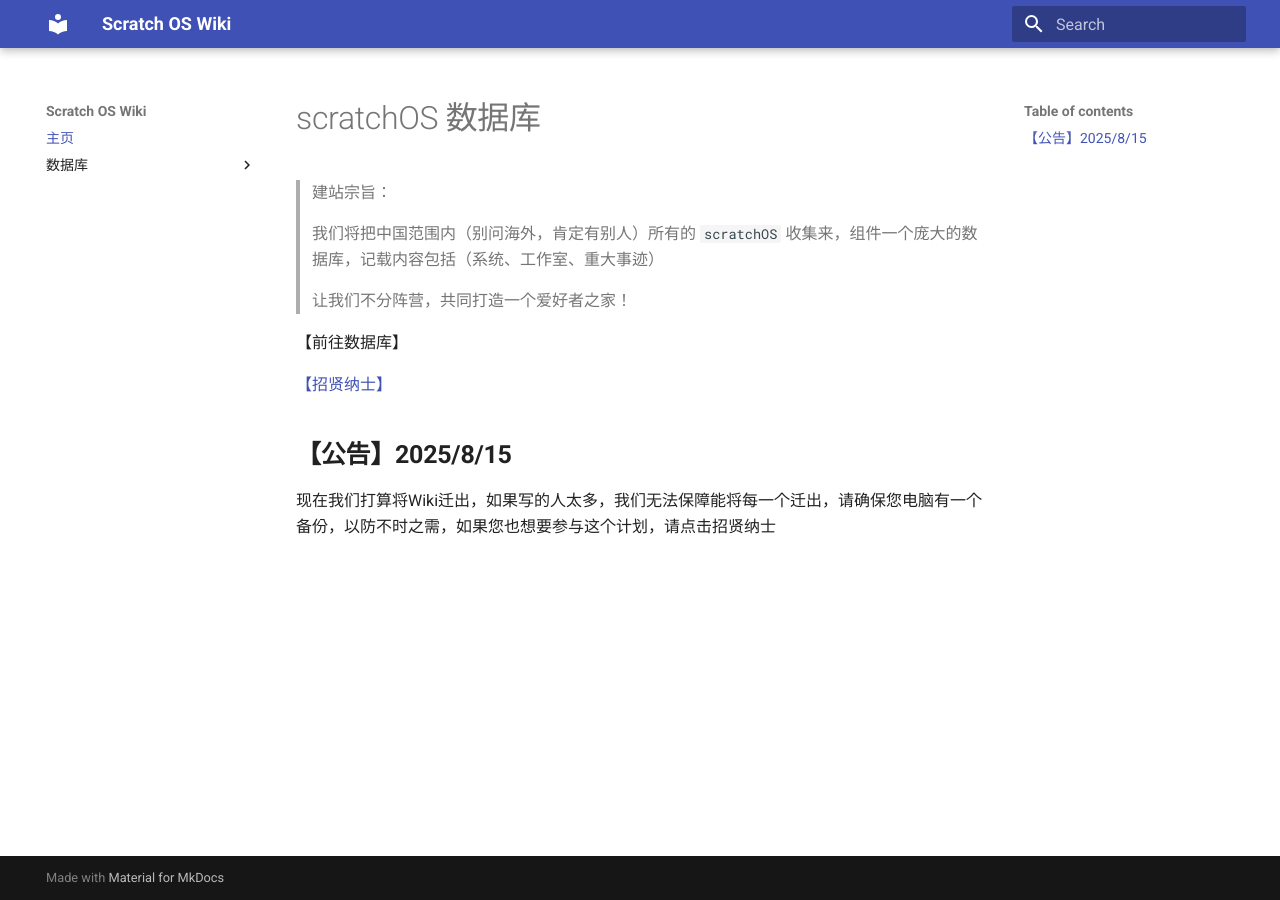
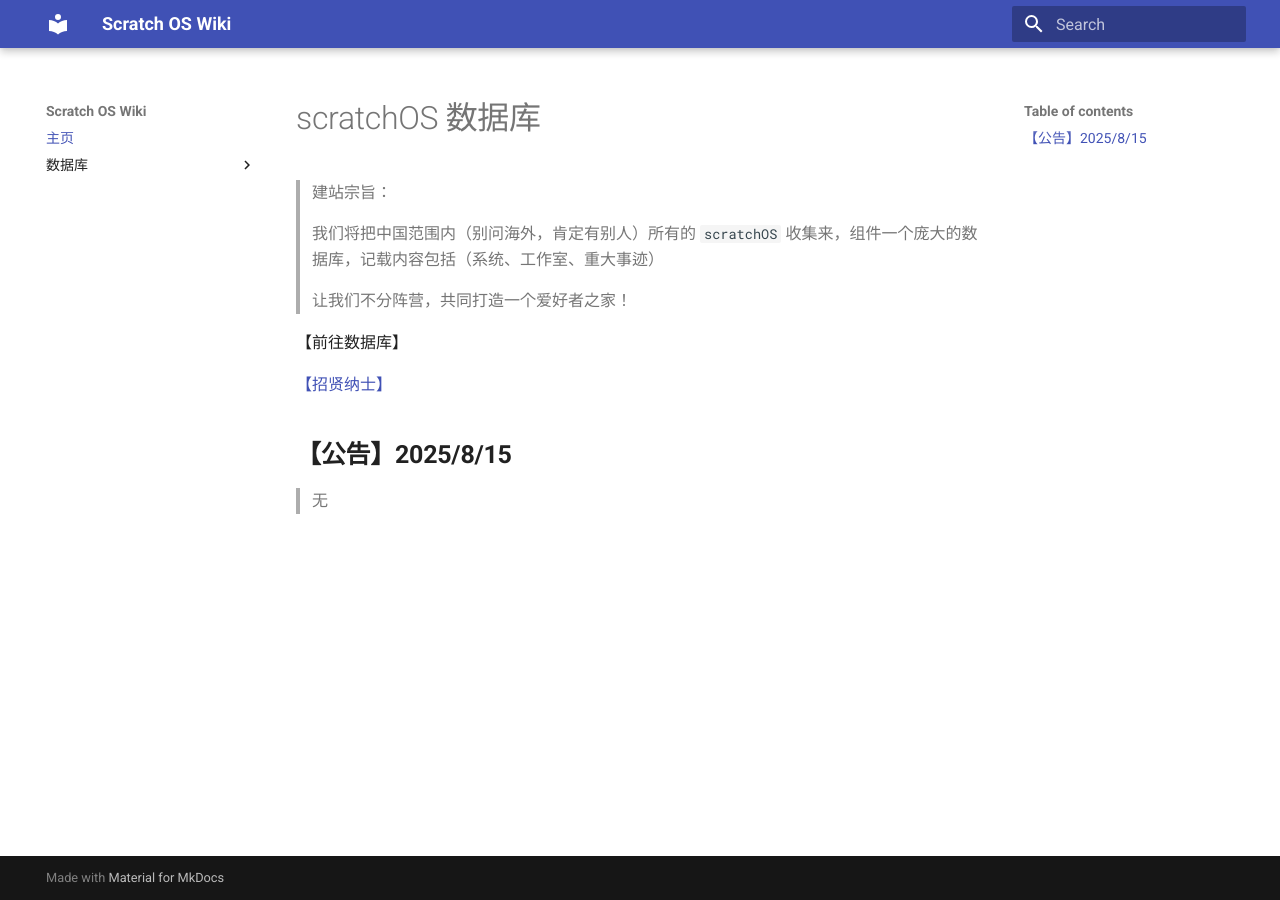
Before and after one commit to cxykevin/scratch-os-wiki, an MkDocs documentation site: the page built from docs/index.md, in a window 1280 px wide. Built offline with MkDocs 1.6.1 and Material for MkDocs 9.7.7, drawn with Linux system fonts in a browser that asks for light colours.

Commit message:
Update index.md

```diff
--- a/docs/index.md
+++ b/docs/index.md
@@ -12,4 +12,5 @@
 
 ## **【公告】2025/8/15**
 
-现在我们打算将Wiki迁出，如果写的人太多，我们无法保障能将每一个迁出，请确保您电脑有一个备份，以防不时之需，如果您也想要参与这个计划，请点击招贤纳士
+
+>无
```
